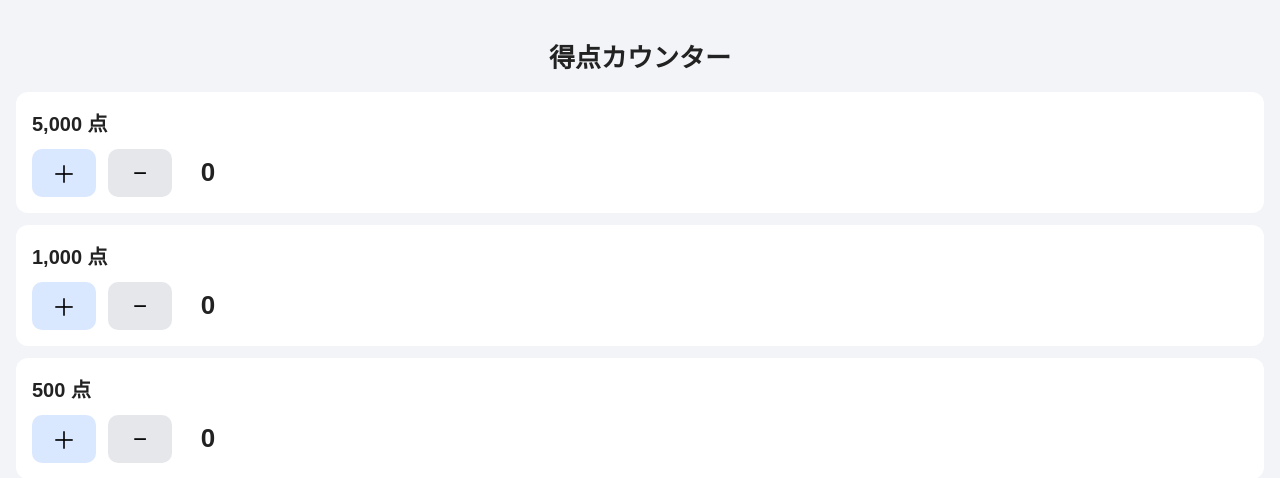
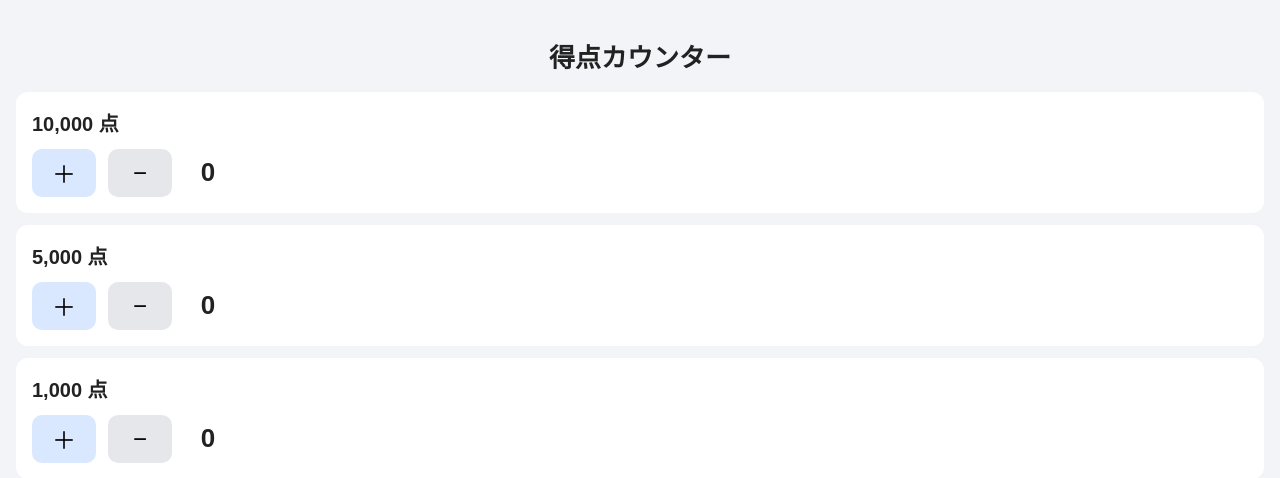
Before and after one commit to anatake0220/scorecount, a Flask app: page / in a window 1280 px wide. Shown: the top 478 px of the page. Run offline with Flask 3, Linux system fonts and the light colour scheme.

Commit message:
Add files via upload

```diff
--- a/hiyosifes/templates/index.html
+++ b/hiyosifes/templates/index.html
@@ -159,7 +159,7 @@
     </button>
 
     <script>
-        const amounts = [5000, 1000, 500, 100, 10];
+        const amounts = [10000, 5000, 1000, 500, 100, 10];
         const counts = [0, 0, 0, 0, 0];
 
         const items = document.getElementById("items");
```
